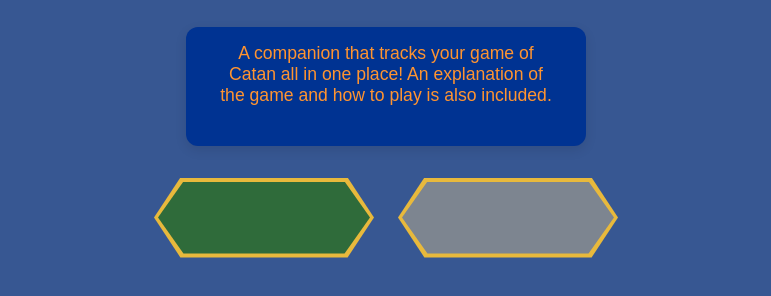
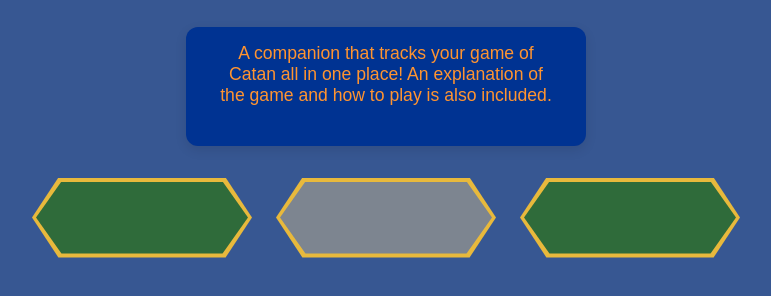
Before and after one commit to ariaspolett/Board-Game-Tracker, a plain HTML site: page Basic UI/ui.html in a window 1280 px wide. Shown: the part 314-610 px from the top of the page, without its empty margins (254-1025 px from the left). Drawn offline with Linux system fonts and the light colour scheme.

Commit message:
Update ui.html

```diff
--- a/Basic UI/ui.html
+++ b/Basic UI/ui.html
@@ -5,6 +5,7 @@
     <meta name="viewport" content="width=device-width, initial-scale=1.0">
     <title>The Catan Companion</title>
     <link rel="stylesheet" href="ui.css">
+    <link
     <!-- keep your Google Fonts links here -->
      <style>
         .body{
@@ -35,6 +36,7 @@
         <nav class="hex-nav">
             <a href="/Learn how to Play/learn.html" class="hex-btn">Learn how to play</a>
             <a href="/Tracker/tracking.html" class="hex-btn hex-btn--alt">Play now!</a>
+            <a href="/Tracker/tracking.html" class="hex-btn">Check past wins!</a>
         </nav>
     </main>
 </body>
```
